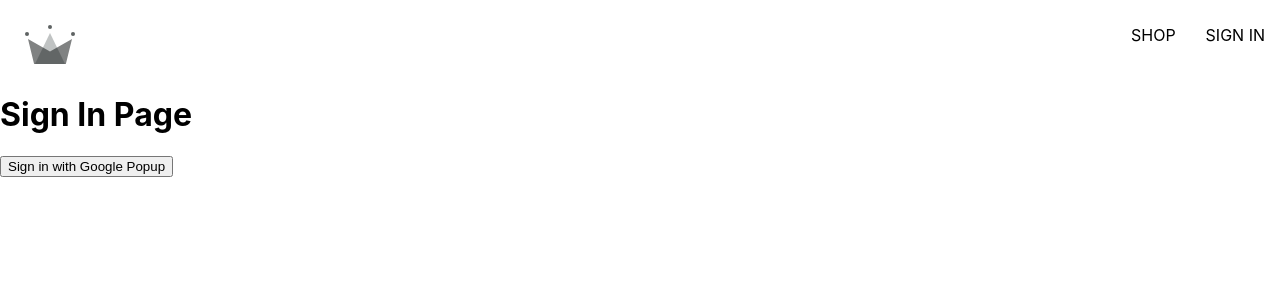
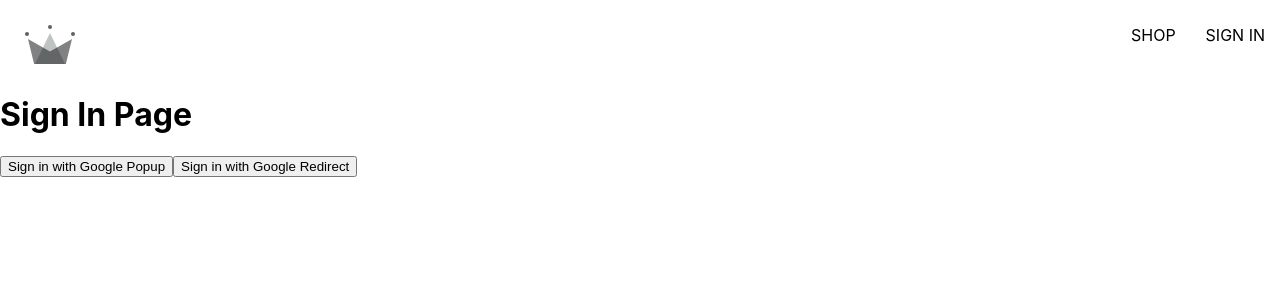
Before and after one commit to PatNepp/crwn-clothing, a React (Create React App) app: page /sign-in in a window 1280 px wide. Shown: the top 300 px of the page. Built offline with nearby package versions, Linux system fonts and the light colour scheme; the HTML template or start-up script is replaced by a standard one.

Commit message:
sign in with redirect

```diff
--- a/src/routes/sign-in/sign-in.component.jsx
+++ b/src/routes/sign-in/sign-in.component.jsx
@@ -1,6 +1,20 @@
-import { signInWithGooglePopup, createUserDocumentFromAuth } from "../../utils/firebase/firebase.utils"
+import { useEffect } from "react"
+import { getRedirectResult } from "firebase/auth"
+
+import { auth, signInWithGooglePopup, createUserDocumentFromAuth, signInWithGoogleRedirect } from "../../utils/firebase/firebase.utils"
 
 const SignIn = () => {
+  useEffect(() => {
+    const redirectResult = async () => {
+      const response = await getRedirectResult(auth)
+      if(response) {
+        const userDocRef = await createUserDocumentFromAuth(response.user)
+      }
+    }
+
+    redirectResult()
+  }, [])
+
   const logGoogleUser = async () => {
     const {user} = await signInWithGooglePopup()
     const userDocRef = await createUserDocumentFromAuth(user)
@@ -12,6 +26,9 @@
       <button onClick={logGoogleUser} >
         Sign in with Google Popup
       </button>
+      <button onClick={signInWithGoogleRedirect} >
+        Sign in with Google Redirect
+      </button>
     </div>
   )
 }
--- a/src/utils/firebase/firebase.utils.js
+++ b/src/utils/firebase/firebase.utils.js
@@ -23,6 +23,7 @@
 
 export const auth = getAuth()
 export const signInWithGooglePopup = () => signInWithPopup(auth, provider)
+export const signInWithGoogleRedirect = () => signInWithGoogleRedirect(auth, provider)
 
 export const db = getFirestore()
 
```
